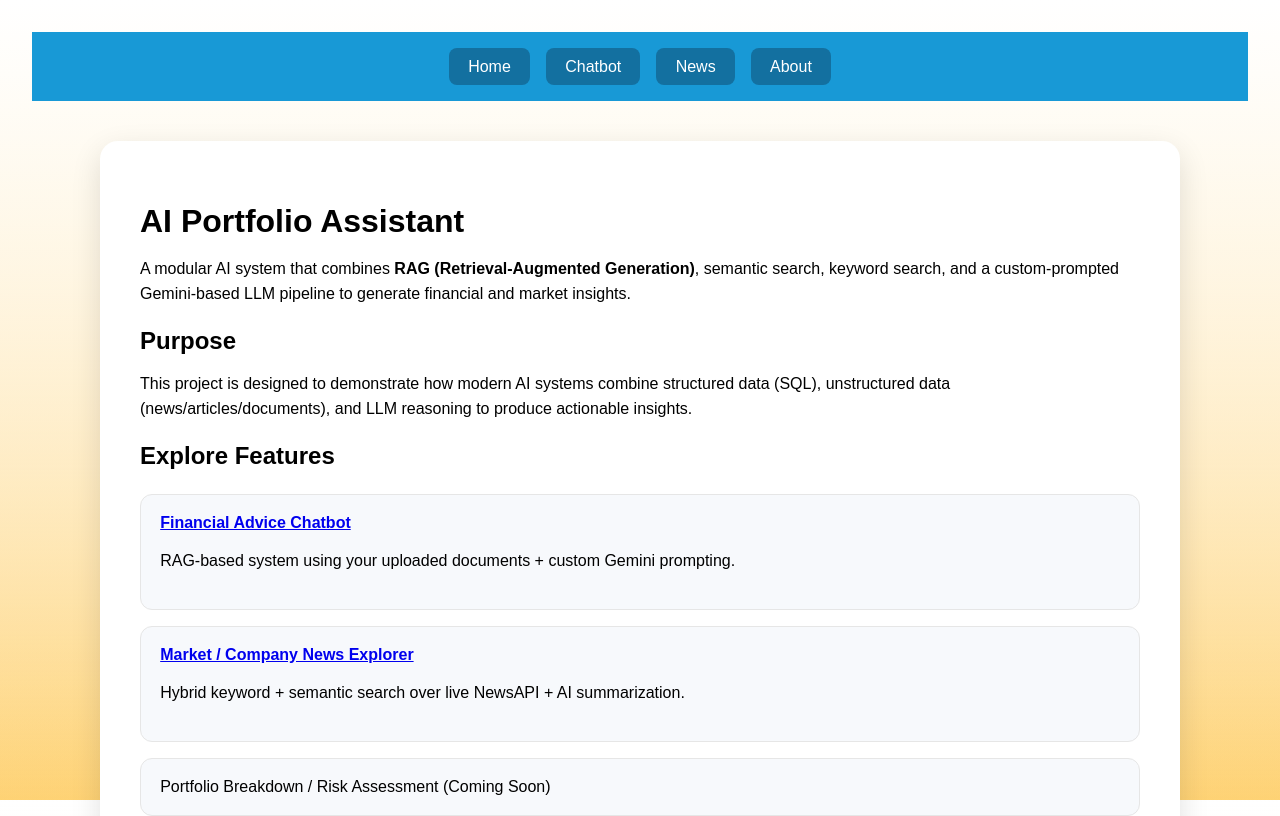
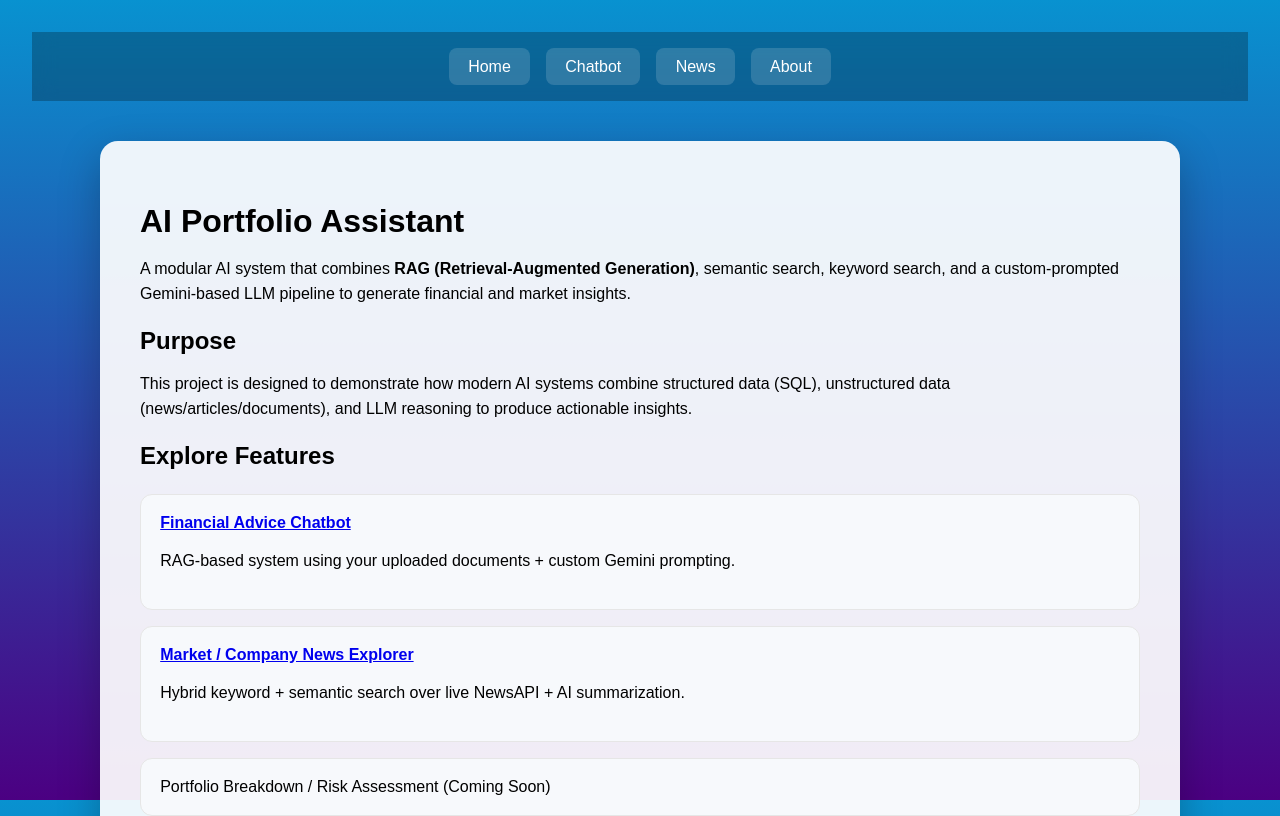
Before and after one commit to ColtonLeighton/AI-Portfolio-Assistant, a React (Create React App) app in the folder frontend/: page / in a window 1280 px wide. Shown: the top 816 px of the page. Built offline with nearby package versions, Linux system fonts and the light colour scheme; no server answers.

Commit message:
Update App.css for better gradient - blue

```diff
--- a/frontend/src/App.css
+++ b/frontend/src/App.css
@@ -2,7 +2,17 @@ html, body, #root {
   height: 100%;
   margin: 0;
   font-family: Arial, sans-serif;
-  background: linear-gradient(180deg, #fff 0%, rgba(253,187,45,0.3) 100%);
+
+  /* FIX: prevents gradient “epeating during scroll */
+  min-height: 100vh;
+  background-attachment: fixed;
+
+  /* NEW BLUE TO INDIGO GRADIENT */
+  background: linear-gradient(
+    180deg,
+    #0892d0 0%,
+    #4b0082 100%
+  );
 }
 
 /* Navbar */
@@ -11,7 +21,8 @@ html, body, #root {
   justify-content: center;
   gap: 1rem;
   padding: 1rem;
-  background: #1899d6;
+  background: rgba(0, 0, 0, 0.25);
+  backdrop-filter: blur(10px);
   flex-wrap: wrap;
 }
 
@@ -20,12 +31,12 @@ html, body, #root {
   text-decoration: none;
   padding: 0.6rem 1.2rem;
   border-radius: 8px;
-  background: #1370a0;
-  transition: background 0.2s;
+  background: rgba(255, 255, 255, 0.15);
+  transition: 0.2s;
 }
 
 .navbar a:hover {
-  background: #0f577d;
+  background: rgba(255, 255, 255, 0.3);
 }
 
 /* App Wrapper */
@@ -33,17 +44,19 @@ html, body, #root {
   padding: 2rem;
 }
 
-/* Main containers */
+/* Main container */
 .container {
   max-width: 1000px;
   margin: 2.5rem auto;
   padding: 2.5rem;
-  background: white;
+
+  background: rgba(255, 255, 255, 0.92);
   border-radius: 18px;
-  box-shadow: 0 10px 30px rgba(0,0,0,0.12);
+
+  box-shadow: 0 15px 40px rgba(0, 0, 0, 0.25);
 }
 
-/* Headings spacing */
+/* Headings */
 h1, h2, h3 {
   margin-bottom: 0.8rem;
 }
@@ -53,7 +66,7 @@ p {
   margin-bottom: 1rem;
 }
 
-/* FEATURE GRID (Home page) */
+/* FEATURE GRID */
 .feature-grid {
   display: grid;
   grid-template-columns: 1fr;
@@ -74,7 +87,7 @@ p {
   background: #eef6ff;
 }
 
-/* Chat container */
+/* CHAT */
 .chat-container {
   margin: 2rem 0;
   padding: 1rem;
@@ -101,7 +114,7 @@ p {
 }
 
 .chat-message.user {
-  background: #1899d6;
+  background: #0892d0;
   color: white;
   margin-left: auto;
 }
@@ -112,7 +125,7 @@ p {
   margin-right: auto;
 }
 
-/* Input area */
+/* INPUT */
 .chat-input-area {
   display: flex;
   gap: 10px;
@@ -126,7 +139,7 @@ p {
 }
 
 .chat-input-area button {
-  background-color: #1899d6;
+  background-color: #0892d0;
   color: white;
   border: none;
   border-radius: 10px;
@@ -138,7 +151,7 @@ p {
   filter: brightness(1.1);
 }
 
-/* Document loader */
+/* TEXTAREA */
 textarea {
   width: 100%;
   padding: 10px;
@@ -146,7 +159,7 @@ textarea {
   margin-bottom: 10px;
 }
 
-/* Status box */
+/* STATUS BOX */
 .ai-response-box {
   margin-top: 10px;
   padding: 10px;
@@ -154,7 +167,7 @@ textarea {
   border-radius: 8px;
 }
 
-/* Coming soon */
+/* COMING SOON */
 .coming-soon {
   margin-top: 2rem;
   padding: 2rem;
@@ -172,7 +185,7 @@ textarea {
 }
 
 .about-highlight {
-  background: #eef6ff;
+  background: rgba(8, 146, 208, 0.08);
   padding: 1rem;
   border-radius: 10px;
   margin-top: 1rem;
```
